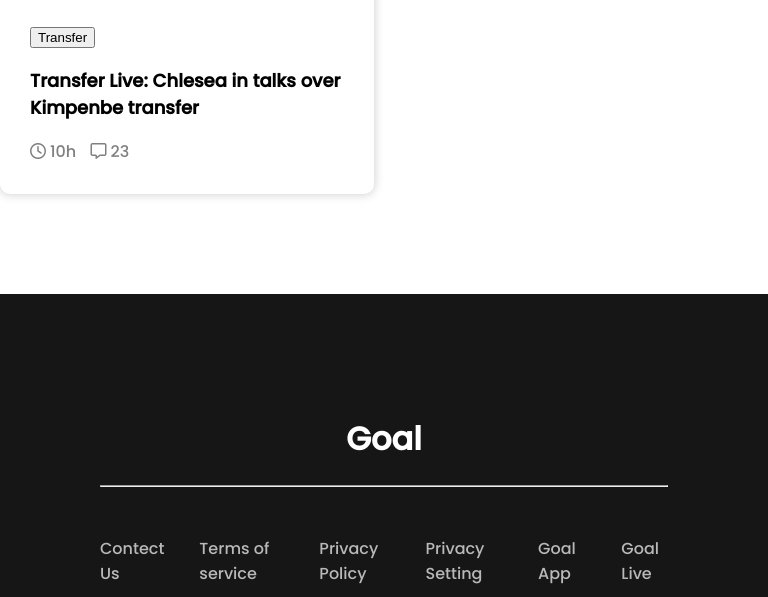
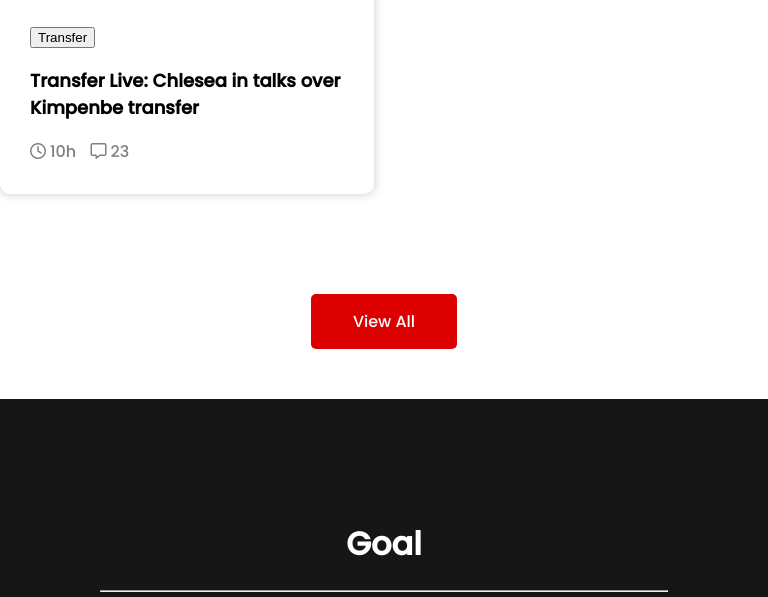
Before and after one commit to mozammal01/Second-assignment, a plain HTML site: page index.html in a window 768 px wide. Shown: the part 2998-3595 px from the top of the page. Drawn offline with Linux system fonts and the light colour scheme.

Commit message:
Now i can submit it

```diff
--- a/index.html
+++ b/index.html
@@ -157,7 +157,9 @@
   <!--------------
       main end
   --------------->
-
+    <div class="hidden">
+      <a class="hidden-a" href="">View All</a>
+    </div>
   <!-----------
      Footer
   ------------>
--- a/styles/style.css
+++ b/styles/style.css
@@ -168,6 +168,9 @@ body {
   color: gray;
   margin-right: 10px;
 }
+.hidden{
+  display: none;
+}
 
 /*---------
    Footer
@@ -210,7 +213,7 @@ footer h1 {
    Media querry
 ------------------*/
 
-@media screen and (min-width: 321px) and (max-width: 991px) {
+@media screen and (min-width: 481px) and (max-width: 991px) {
   .second-site-blogs{
     display: grid;
     grid-template-columns: repeat(2, 1fr);
@@ -242,6 +245,22 @@ footer h1 {
   .second-site-blog img{
     width: 100%;
   }
+  .hidden{
+    display: flex;
+    background-color: #DD0000;
+    width: 15%;
+    padding: 15px;
+    border-radius: 5px;
+    justify-content: center;
+    align-items: center;
+    margin: 0 auto;
+    margin-bottom: 50px;
+  }
+  .hidden-a{
+    text-decoration: none;
+    color: white;
+    text-align: center;
+  }
 }
 @media screen and (max-width: 480px) {
   .second-site-blogs{
```
